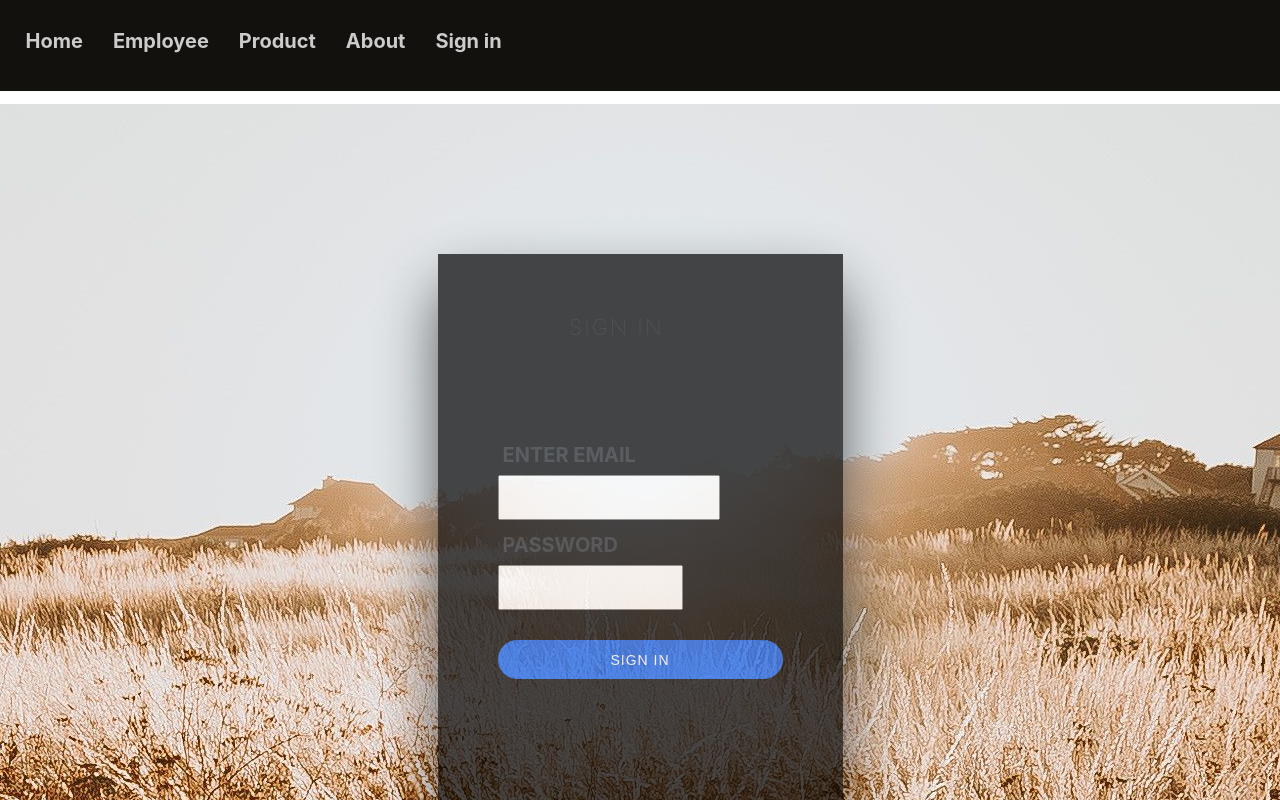
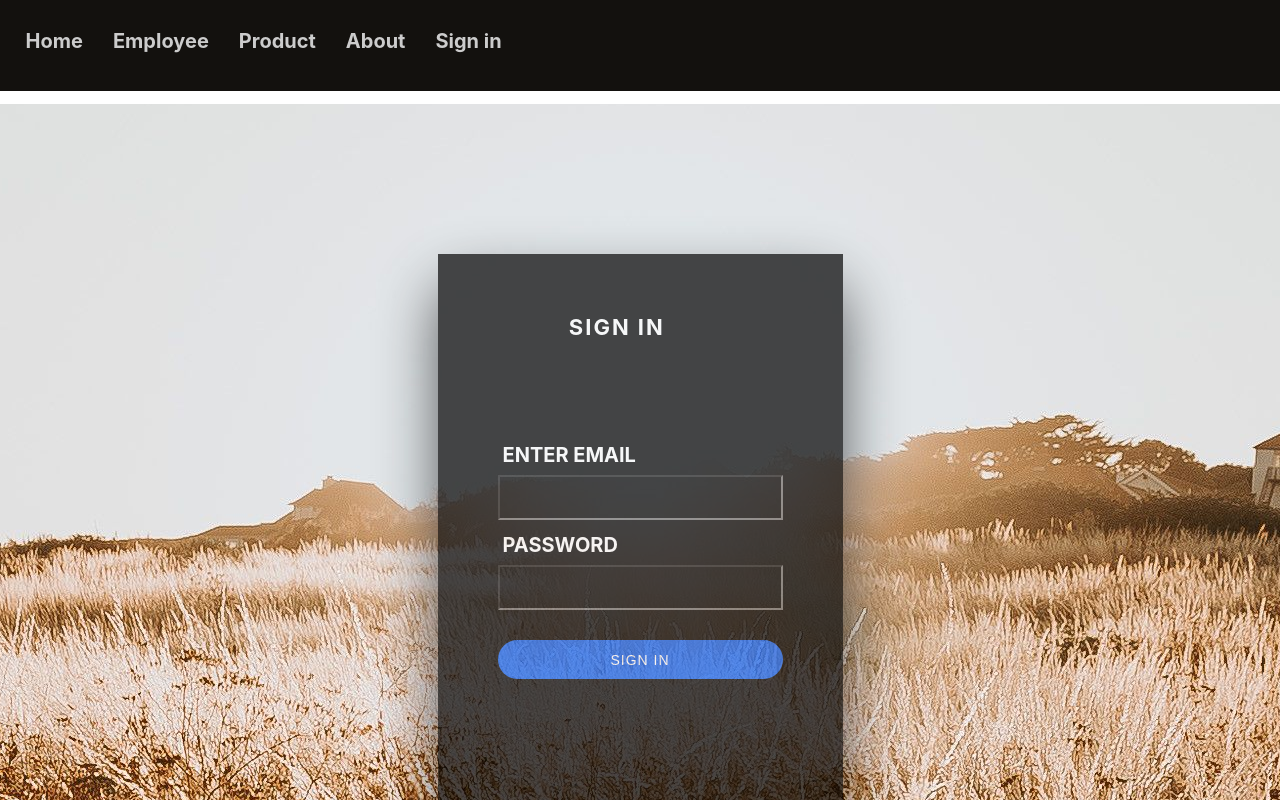
Before and after one commit to UmerDfarooq/AA-Farming-Client, a React (Create React App) app: page /Login in a window 1280 px wide. Shown: the top 800 px of the page. Built offline with nearby package versions, Linux system fonts and the light colour scheme; no server answers; what react-google-maps would draw is missing.

Commit message:
login css changes

```diff
--- a/src/Pages/Login/login.css
+++ b/src/Pages/Login/login.css
@@ -197,3 +197,17 @@ h2:first-child {
   color: #fff;
   background-color: #000;
 }
+input{
+  color: #fff;
+  background-color: #000;
+  width: 100%;
+}
+label{
+  width: 100%;
+  font-weight: bold;
+  color: #fff;
+}
+h2{
+  font-weight: bold;
+  color: #fff;
+}
```
Also changed, not shown: src/Pages/EmployeePage/employeesPage.jsx (line endings or trailing spaces).
